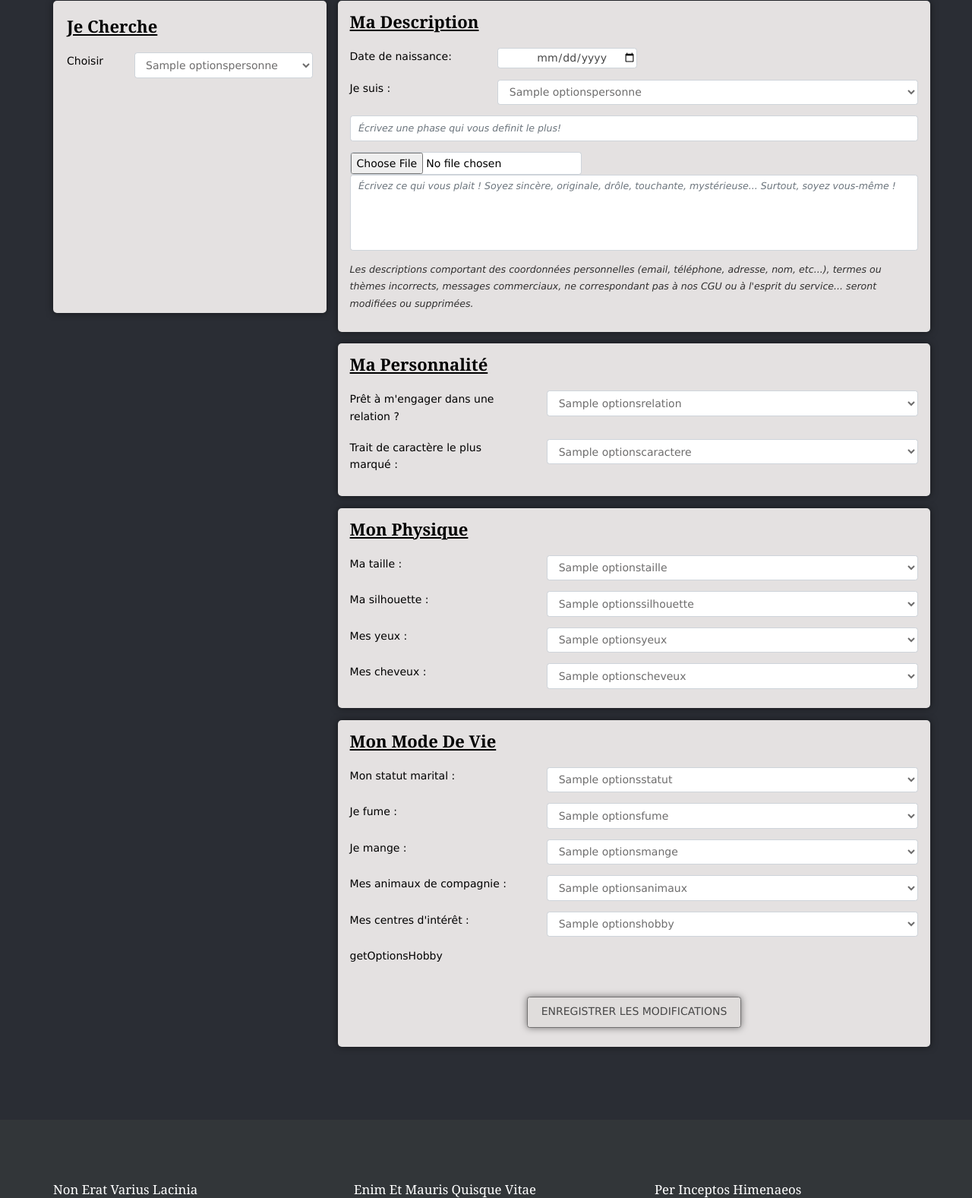
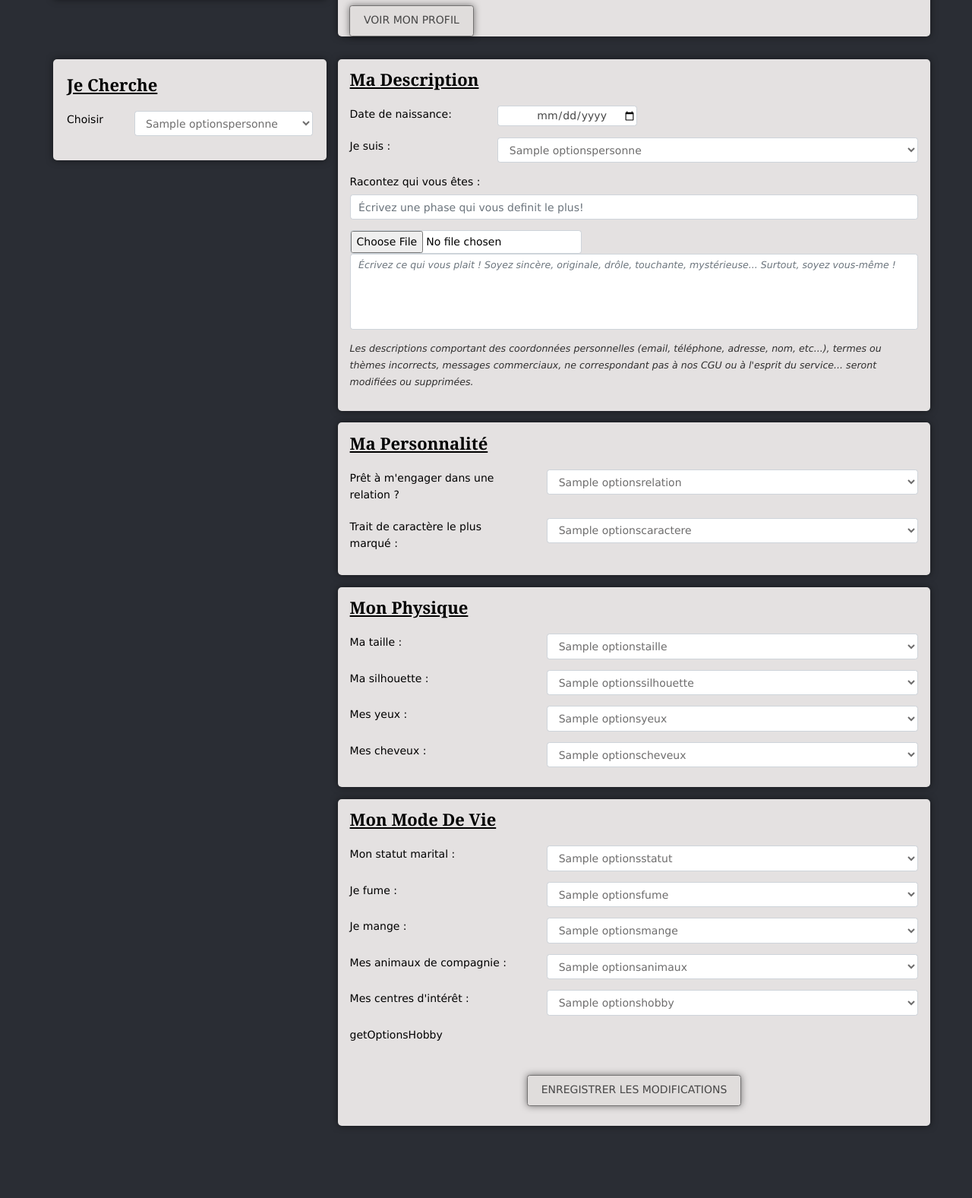
Before and after one commit to CortoSodaTrappes/trouve_ton_buicuit, a Symfony app: template templates/prive/profil.html.twig in a window 1280 px wide. Shown: the part 418-1995 px from the top of the page at 76% size. Run offline with Twig, Linux system fonts and the light colour scheme; the template is opened without the code that fills it: most values are stand-ins (such as "Sample title", 1, 10 or a date in 2020); some libraries are stand-ins or nearby versions.

Commit message:
Newmargot: finision de l'integration page profil/show avec modif de twig

```diff
--- a/public/css/profil.css
+++ b/public/css/profil.css
@@ -5,7 +5,7 @@
 }
 
 .profil {
-  padding-bottom: 0%;
+  padding-top: 5%;
 }
 
 .profil .container {
@@ -52,7 +52,7 @@
 }
 
 .profil .container .row .profil-main-information #bottonprofil {
-  margin-top: 0%;
+  margin-top: 4%;
 }
 
 .profil .container .row .profil-main-information .btn {
@@ -73,7 +73,6 @@
 }
 
 .dating-profile .barre-bas .container .dating-profil-banner-hobby #description-hobby {
-  height: 29.5%;
   background-color: var(--background-color-sections);
 }
 
@@ -106,8 +105,8 @@
 }
 
 .dating-profile .barre-bas .dating-profil-formulaires .padding-formulaires #description-punchline {
-  padding-left: 0%;
-  padding-right: 0%;
+  padding-right: 0px;
+  padding-left: 0px;
 }
 
 .dating-profile .barre-bas .dating-profil-formulaires .padding-formulaires #description-punchline input {
@@ -344,7 +343,7 @@ button {
 }
 
 .margins-top-barre {
-  margin: 30px 0px;
+  margin: 50px 0px;
 }
 
 .fas {
--- a/public/css/profil.scss
+++ b/public/css/profil.scss
@@ -7,7 +7,7 @@
 /// end variables ///
 /// ZONE PROFIL TOP BARRE ///
 .profil {
-    padding-bottom: 0%;
+    padding-top: 5%;
     .container {
         padding: 0px;
         .profil-block-top-marge {
@@ -43,7 +43,7 @@
                     font-style: italic;
                 }
                 #bottonprofil {
-                    margin-top: 0%;
+                    margin-top: 4%;
                 }
                 .btn {
                     color: #474743;
@@ -68,7 +68,6 @@
             padding-top: 30px;
             .dating-profil-banner-hobby {
                 #description-hobby {
-                    height: 29.5%;
                     background-color: var(--background-color-sections);
                     #padding-hobby {
                         padding: 5%;
@@ -98,8 +97,8 @@
                 padding: 1.5% 2%;
                 margin-bottom: 2%;
                 #description-punchline {
-                    padding-left: 0%;
-                    padding-right: 0%;
+                    padding-right: 0px;
+                    padding-left: 0px;
                     input {
                         font-style: italic;
                         font-size: 0.9em;
@@ -334,7 +333,7 @@ button {
 }
 
 .margins-top-barre {
-    margin: 30px 0px;
+    margin: 50px 0px;
 }
 
 .fas {
--- a/templates/front/show.html.twig
+++ b/templates/front/show.html.twig
@@ -1,4 +1,4 @@
-{% extends "prive.html.twig" %}
+{% extends "front.html.twig" %}
 
 {# Mes id doievent être uniques
 Les noms des id et les name doivent être attachés. #}
@@ -20,7 +20,7 @@ Les noms des id et les name doivent être attachés. #}
                 <div class="profil-photos col-4">
                     <div>
                         {# <img class="profil-main-img" src="{{asset('images/femme1a.jpg')}}" alt="image-profil"> #}
-                        <img class="profil-main-img" src="{{asset('uploads/images/')}}{{app.user.mainimage}}" alt="image-profil">
+                        <img style="width: 100%" class="profil-main-img" src="{{asset('uploads/images/')}}{{app.user.mainimage}}" alt="image-profil">
 
                     </div>
                 </div>
--- a/templates/prive.html.twig
+++ b/templates/prive.html.twig
@@ -1,4 +1,4 @@
-{% extends "front.html.twig" %}
+{# {% extends "front.html.twig" %}
 
 
 
@@ -328,3 +328,7 @@ $(document).ready(function(){
 
 
 {% endblock %}
+
+
+
+ #}
--- a/templates/prive/profil.html.twig
+++ b/templates/prive/profil.html.twig
@@ -1,4 +1,5 @@
-{% extends "prive.html.twig" %}
+{# {% extends "prive.html.twig" %} #}
+{% extends "front.html.twig" %}
 
 {# Mes id doievent être uniques
 Les noms des id et les name doivent être attachés. #}
@@ -20,7 +21,7 @@ Les noms des id et les name doivent être attachés. #}
                 <div class="profil-photos col-4">
                     <div>
                         {# <img class="profil-main-img" src="{{asset('images/femme1a.jpg')}}" alt="image-profil"> #}
-                        <img class="profil-main-img" src="{{asset('uploads/images/')}}{{app.user.mainimage}}" alt="image-profil">
+                        <img style="width: 100%" class="profil-main-img" src="{{asset('uploads/images/')}}{{app.user.mainimage}}" alt="image-profil">
 
                     </div>
                 </div>
@@ -203,8 +204,9 @@ Les noms des id et les name doivent être attachés. #}
 
 
                                     <!-- Punchline -->
-                                    <div class="form-group" >
-                                        <div class="col-md-12" id="description-punchline">
+                                    <div class="form-group row" >
+                                        <label class="col-md-12 control-label" for="punchline">Racontez qui vous êtes : </label>
+                                        <div class="col-md-12" id="description-punchline-modification">
                                             <input placeholder="Écrivez une phase qui vous definit le plus!" type="text" class="form-control" id="punchline" name="punchline" value="{{app.user.punchline}}">
 
                                         </div>
```
Also changed, not shown: public/images/Photos-Prince-William2.jpg (added), 1 other file.
